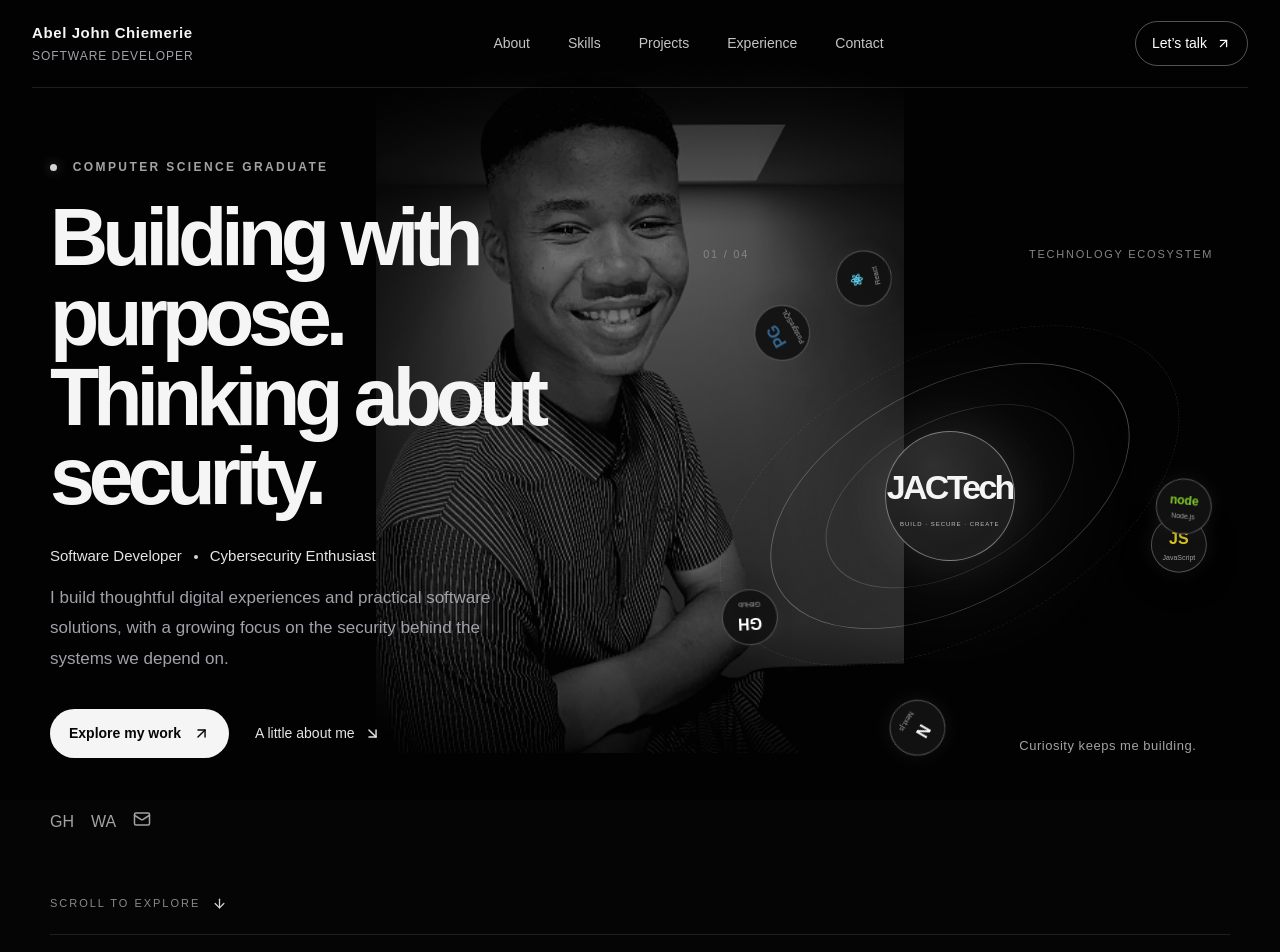
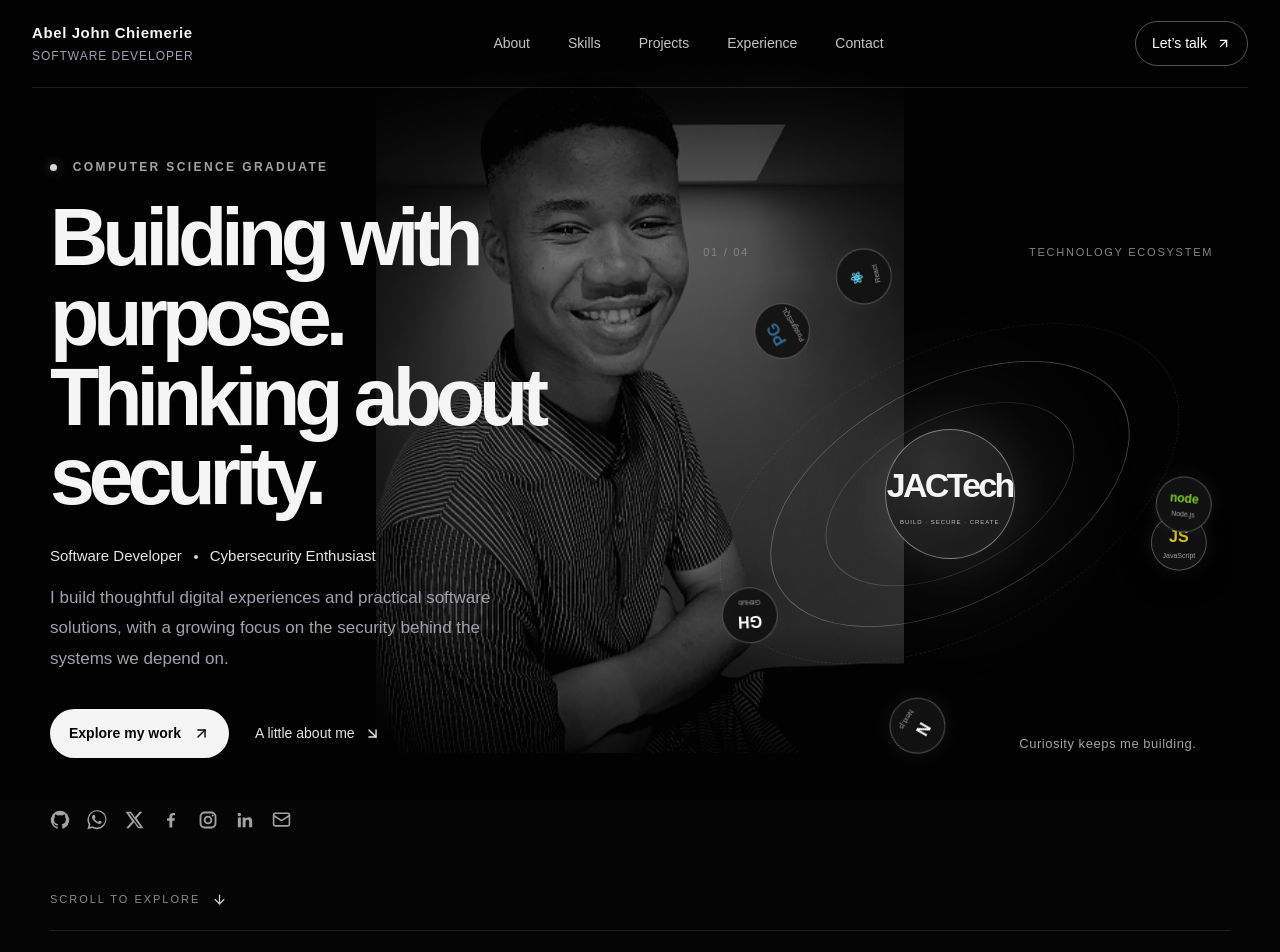
Before and after one commit to JACTech001/john-portfolio, a Next.js app: page / in a window 1280 px wide. Shown: the top 952 px of the page. Built offline with nearby package versions, Linux system fonts and the light colour scheme.

Commit message:
Add recognizable social platform icons

```diff
--- a/src/app/page.js
+++ b/src/app/page.js
@@ -38,6 +38,19 @@ const skillGroups = [
   { title: "Tools & workflow", items: ["Git", "GitHub", "Postman", "VS Code", "Vercel"] },
   { title: "Security interests", items: ["Web application security", "Secure development", "Security fundamentals"] },
 ];
+
+function SocialIcon({ name }) {
+  const common = { viewBox: "0 0 24 24", width: 20, height: 20, fill: "currentColor", "aria-hidden": true };
+  const paths = {
+    github: <path d="M12 .9a11.1 11.1 0 0 0-3.51 21.63c.55.1.76-.24.76-.53v-2.08c-3.1.67-3.76-1.32-3.76-1.32-.5-1.28-1.24-1.62-1.24-1.62-1.01-.69.08-.68.08-.68 1.12.08 1.71 1.15 1.71 1.15.99 1.7 2.6 1.21 3.23.92.1-.72.39-1.21.71-1.49-2.48-.28-5.09-1.24-5.09-5.52 0-1.22.44-2.22 1.15-3-.12-.28-.5-1.42.11-2.96 0 0 .94-.3 3.05 1.15a10.6 10.6 0 0 1 5.55 0c2.11-1.45 3.05-1.15 3.05-1.15.61 1.54.23 2.68.11 2.96.72.78 1.15 1.78 1.15 3 0 4.29-2.61 5.23-5.1 5.51.4.35.76 1.03.76 2.08V22c0 .29.2.63.77.52A11.1 11.1 0 0 0 12 .9Z" />,
+    whatsapp: <path d="M20.5 3.5A11.8 11.8 0 0 0 2 17.7L.5 23.2l5.7-1.5A11.8 11.8 0 0 0 20.5 3.5ZM12 21a9.7 9.7 0 0 1-4.9-1.3l-.4-.2-3.4.9.9-3.3-.2-.4A9.8 9.8 0 1 1 12 21Zm5.4-7.3c-.3-.2-1.7-.8-2-.9-.3-.1-.5-.2-.7.2-.2.3-.8.9-.9 1.1-.2.2-.3.2-.6.1-.3-.2-1.2-.4-2.3-1.4-.9-.8-1.5-1.7-1.7-2-.2-.3 0-.5.1-.6l.5-.6c.2-.2.2-.3.3-.5.1-.2 0-.4 0-.5s-.7-1.6-1-2.2c-.2-.5-.5-.5-.7-.5h-.6c-.2 0-.5.1-.8.4-.3.3-1 1-1 2.4s1 2.8 1.1 3c.2.2 2 3.1 4.9 4.3.7.3 1.2.5 1.6.6.7.2 1.3.2 1.8.1.6-.1 1.7-.7 1.9-1.4.2-.7.2-1.3.1-1.4-.1-.2-.3-.3-.6-.4Z" />,
+    instagram: <><rect x="3" y="3" width="18" height="18" rx="5" fill="none" stroke="currentColor" strokeWidth="2.2"/><circle cx="12" cy="12" r="4.1" fill="none" stroke="currentColor" strokeWidth="2.2"/><circle cx="17.7" cy="6.5" r="1.25"/></>,
+    facebook: <path d="M13.5 21v-8h2.7l.4-3.1h-3.1v-2c0-.9.3-1.5 1.6-1.5h1.7V3.6c-.3 0-1.3-.1-2.5-.1-2.5 0-4.2 1.5-4.2 4.3v2.1H7.3V13h2.8v8h3.4Z" />,
+    x: <path d="M18.9 2H22l-6.8 7.8L23.2 22h-6.3L12 14.8 5.7 22H2.5l7.3-8.4L2 2h6.5l4.5 6.7L18.9 2Zm-1.1 18h1.7L7.5 3.9H5.7L17.8 20Z" />,
+    linkedin: <path d="M5.2 3.2a2.1 2.1 0 1 1 0 4.2 2.1 2.1 0 0 1 0-4.2ZM3.4 9h3.6v11.6H3.4V9Zm5.8 0h3.4v1.6h.1c.5-.9 1.7-1.9 3.5-1.9 3.7 0 4.4 2.4 4.4 5.5v6.4H17v-5.7c0-1.4 0-3.2-2-3.2s-2.3 1.5-2.3 3.1v5.8H9.2V9Z" />
+  };
+  return <svg {...common}>{paths[name]}</svg>;
+}
 
 async function CurrentYear() {
   "use cache";
@@ -86,9 +99,13 @@ export default function Home() {
             <a className="text-link" href="#about">A little about me <ArrowDownRight size={17} /></a>
           </div>
           <div className="hero-socials" aria-label="Social links">
-            <a href="https://github.com/JACTech001" target="_blank" rel="noreferrer" aria-label="GitHub"><span className="social-wordmark">GH</span></a>
-            <a href="https://wa.me/2349068417314" target="_blank" rel="noreferrer" aria-label="WhatsApp"><span className="social-wordmark">WA</span></a>
-            <a href="mailto:abelchiemerie001@gmail.com" aria-label="Email"><Mail size={18} /></a>
+            <a className="social-icon social-icon--github" href="https://github.com/JACTech001" target="_blank" rel="noreferrer" aria-label="GitHub"><SocialIcon name="github" /></a>
+            <a className="social-icon social-icon--whatsapp" href="https://wa.me/2349068417314" target="_blank" rel="noreferrer" aria-label="WhatsApp"><SocialIcon name="whatsapp" /></a>
+            <a className="social-icon social-icon--x" href="#contact" title="Add your X profile URL" aria-label="X profile link to be added"><SocialIcon name="x" /></a>
+            <a className="social-icon social-icon--facebook" href="#contact" title="Add your Facebook profile URL" aria-label="Facebook profile link to be added"><SocialIcon name="facebook" /></a>
+            <a className="social-icon social-icon--instagram" href="#contact" title="Add your Instagram profile URL" aria-label="Instagram profile link to be added"><SocialIcon name="instagram" /></a>
+            <a className="social-icon social-icon--linkedin" href="#contact" title="Add your LinkedIn profile URL" aria-label="LinkedIn profile link to be added"><SocialIcon name="linkedin" /></a>
+            <a className="social-icon social-icon--email" href="mailto:abelchiemerie001@gmail.com" aria-label="Email"><Mail size={19} /></a>
           </div>
         </div>
         <div className="hero-visual">
```
